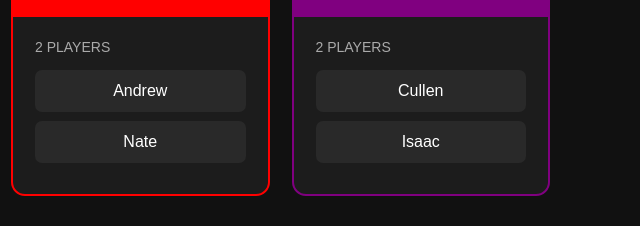
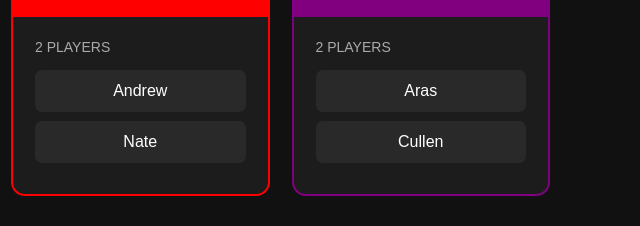
Before and after one commit to goofyy16/goofyy16.github.io, a plain HTML site: page live-tournaments.html in a window 1280 px wide. Shown: the part 337-563 px from the top of the page, 640-1280 px from the left. Drawn offline with Linux system fonts and the light colour scheme.

Commit message:
Modify Team Purple players
Updated players in Team Purple from Cullen and Isaac to Aras and Cullen.

```diff
--- a/live-tournaments.html
+++ b/live-tournaments.html
@@ -75,7 +75,7 @@ const officialTeams = [
   {name:"Team Black",color:"#000000",score:0,players:["Jason","Luke"]},
   {name:"Team Orange",color:"#FFA500",score:0,players:["Alex","Matthew"]},
   {name:"Team Red",color:"#FF0000",score:0,players:["Andrew","Nate"]},
-  {name:"Team Purple",color:"#800080",score:0,players:["Cullen","Isaac"]}
+  {name:"Team Purple",color:"#800080",score:0,players:["Aras","Cullen"]}
 ];
 
 // Change the game number here.
```
